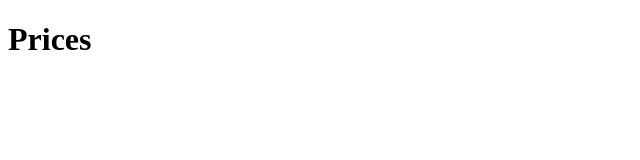
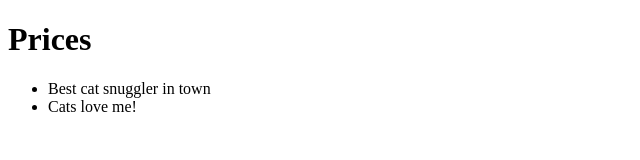
Before and after one commit to SDesmaraisRI/pricePage, a plain HTML site: page index.html in a window 1280 px wide. Shown: the whole page, without its empty margins (0-640 px from the left). Drawn offline with Linux system fonts and the light colour scheme.

Commit message:
Adding list of advantages

```diff
--- a/index.html
+++ b/index.html
@@ -5,7 +5,10 @@
         <title>HTML basics</title>
     </head>
     <body>
-      <h1>Prices</h1>
-
+        <h1>Prices</h1>
+        <ul>
+            <li>Best cat snuggler in town</li>
+            <li>Cats love me!</li>
+        </ul>
     </body>
 </html>
```
